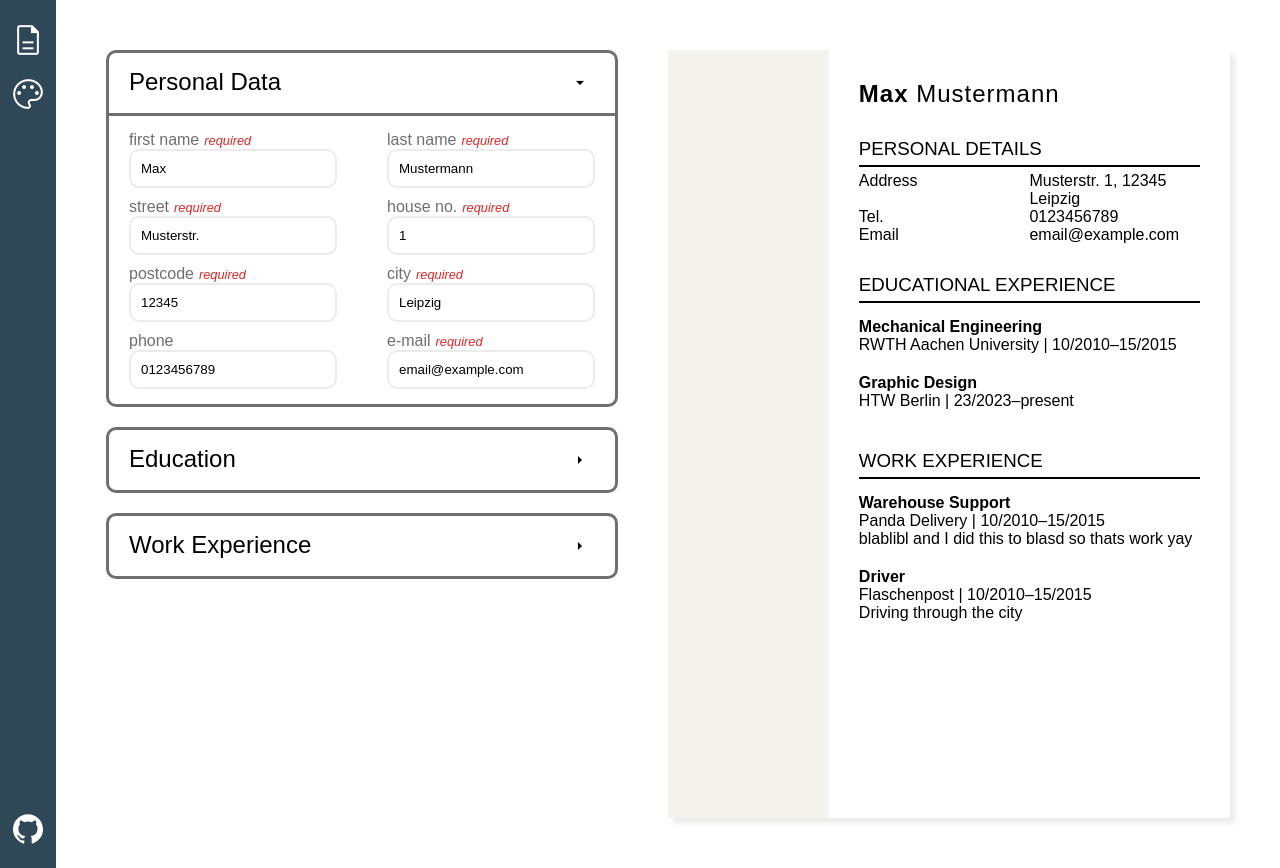
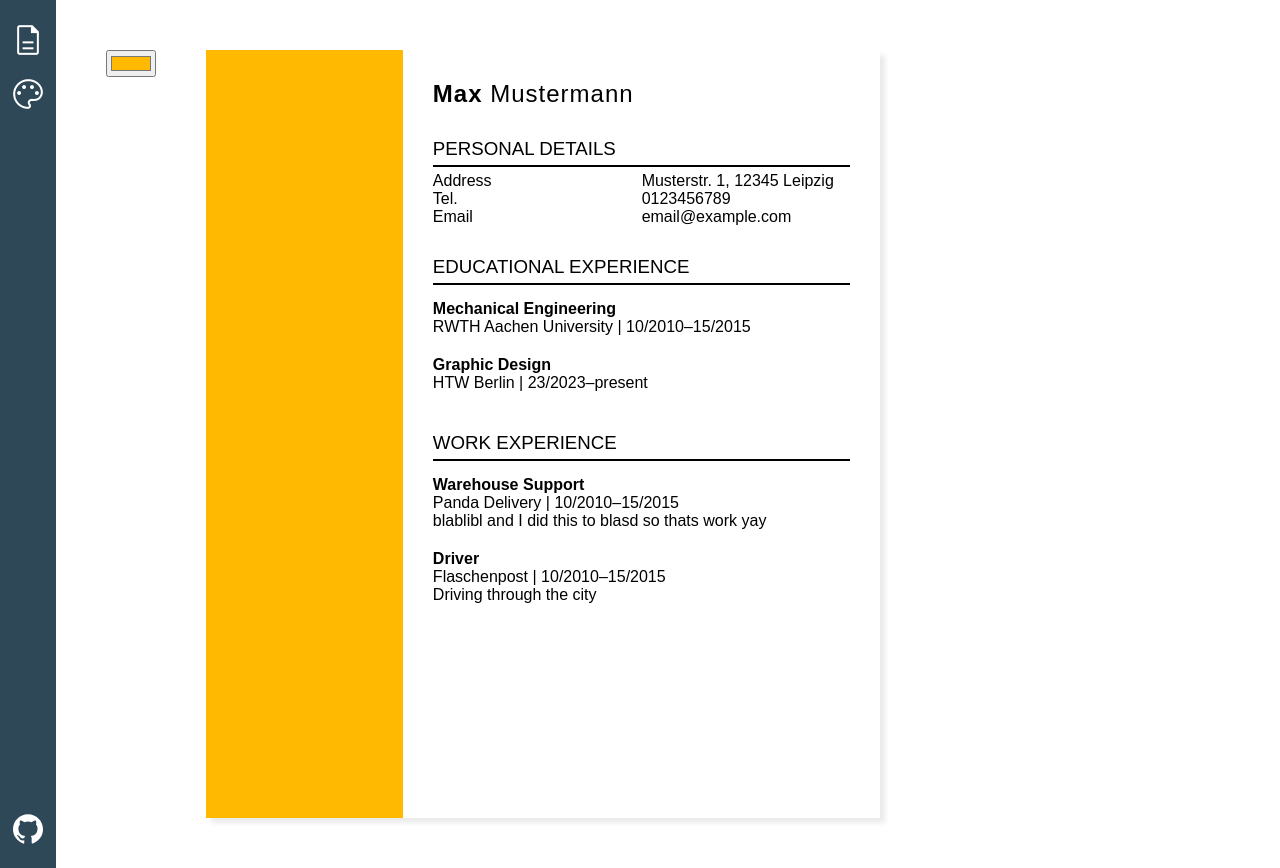
Before and after one commit to tln12/cv-project, a React (Vite) app: page / in a window 1280 px wide. Both pictures are taken after a click on the button "palette". Built offline with nearby package versions, Linux system fonts and the light colour scheme; the HTML template or start-up script is replaced by a standard one; a web font is replaced by a local one.

Commit message:
add color picker for cv; add navigation on click

```diff
--- a/src/App.jsx
+++ b/src/App.jsx
@@ -4,6 +4,7 @@ import './styles/style.css';
 import ControlPanel from './components/ControlPanel';
 import SideNavigation from './components/SideNavigation';
 import CV from './components/CV';
+import Customizer from './components/Customizer';
 import { hyphenToCamelCase } from './helperFunctions';
 import * as exampleData from './exampleData.js';
 import styled from 'styled-components';
@@ -26,6 +27,8 @@ function App() {
     mode: null,
     formData: null,
   });
+  const [cvColor, setCVColor] = useState('#FFB900');
+  const [navTab, setNavTab] = useState('control-panel');
 
   /**************************
    *  Personal Data
@@ -223,10 +226,15 @@ function App() {
     }
   }
 
+  function handleNavigation(e) {
+    setNavTab(e.target.attributes['data-nav'].value);
+  }
+
   return (
     <StyledApp>
-      <SideNavigation />
+      <SideNavigation handleNavigation={(e) => handleNavigation(e)} />
       <StyledMain>
+        {navTab === 'control-panel' && (
           <ControlPanel
             personalData={personalData}
             education={education}
@@ -242,7 +250,16 @@ function App() {
             handleReturn={handleReturn}
             handleToggleVisibility={handleToggleVisibility}
           />
-        <CV personalData={personalData} education={education} work={work} />
+        )}
+        {navTab === 'customize' && (
+          <Customizer color={cvColor} setColor={setCVColor} />
+        )}
+        <CV
+          color={cvColor}
+          personalData={personalData}
+          education={education}
+          work={work}
+        />
       </StyledMain>
     </StyledApp>
   );
--- a/src/components/CV.jsx
+++ b/src/components/CV.jsx
@@ -23,7 +23,7 @@ const StyledLine = styled.hr`
 `;
 const StyledAside = styled.aside`
   width: 33%;
-  background-color: #f5f3ee;
+  background-color: ${(props) => props.color};
 `;
 const StyledContent = styled.div`
   display: flex;
@@ -33,10 +33,10 @@ const StyledContent = styled.div`
   width: 70%;
 `;
 
-export default function CV({ personalData, education, work }) {
+export default function CV({ color, personalData, education, work }) {
   return (
     <StyledCV>
-      <StyledAside></StyledAside>
+      <StyledAside color={color}></StyledAside>
       <StyledContent>
         <PDataDisplay personalData={personalData} StyledLine={StyledLine} />
         <EExperienceDisplay
--- /dev/null
+++ b/src/components/Customizer.jsx
@@ -0,0 +1,17 @@
+function ColorPick({ color, setColor }) {
+  return (
+    <input
+      type='color'
+      value={color}
+      onChange={(e) => setColor(e.target.value)}
+    />
+  );
+}
+
+export default function Customizer({ color, setColor }) {
+  return (
+    <div>
+      <ColorPick color={color} setColor={setColor} />
+    </div>
+  );
+}
--- a/src/components/SideNavigation.jsx
+++ b/src/components/SideNavigation.jsx
@@ -29,17 +29,25 @@ const StyledList = styled.ul`
   gap: 10px;
 `;
 
-export default function SideNavigation() {
+export default function SideNavigation({ handleNavigation }) {
   return (
     <StyledSideNav>
       <StyledList>
         <li>
-          <StyledButton className='material-symbols-outlined'>
+          <StyledButton
+            className='material-symbols-outlined'
+            data-nav='control-panel'
+            onClick={handleNavigation}
+          >
             description
           </StyledButton>
         </li>
         <li>
-          <StyledButton className='material-symbols-outlined'>
+          <StyledButton
+            className='material-symbols-outlined'
+            data-nav='customize'
+            onClick={handleNavigation}
+          >
             palette
           </StyledButton>
         </li>
```
Lines whose indentation alone changed are shown as unchanged.
